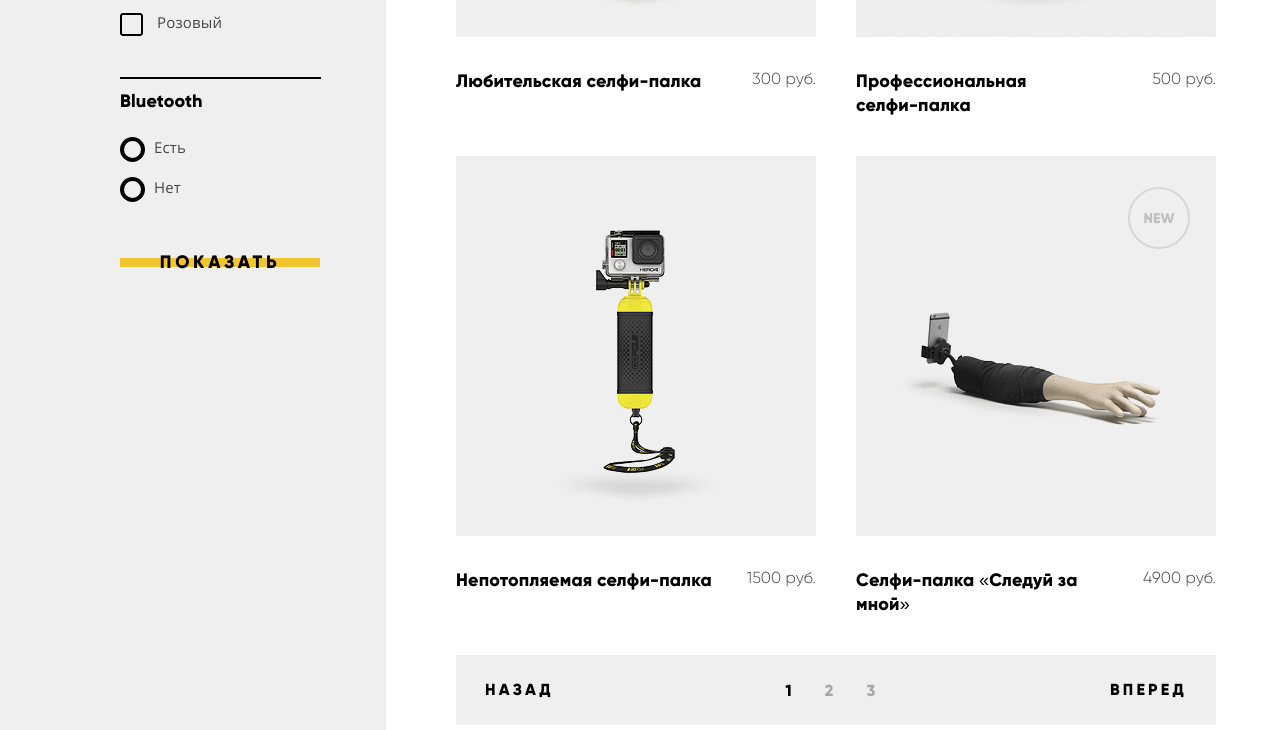
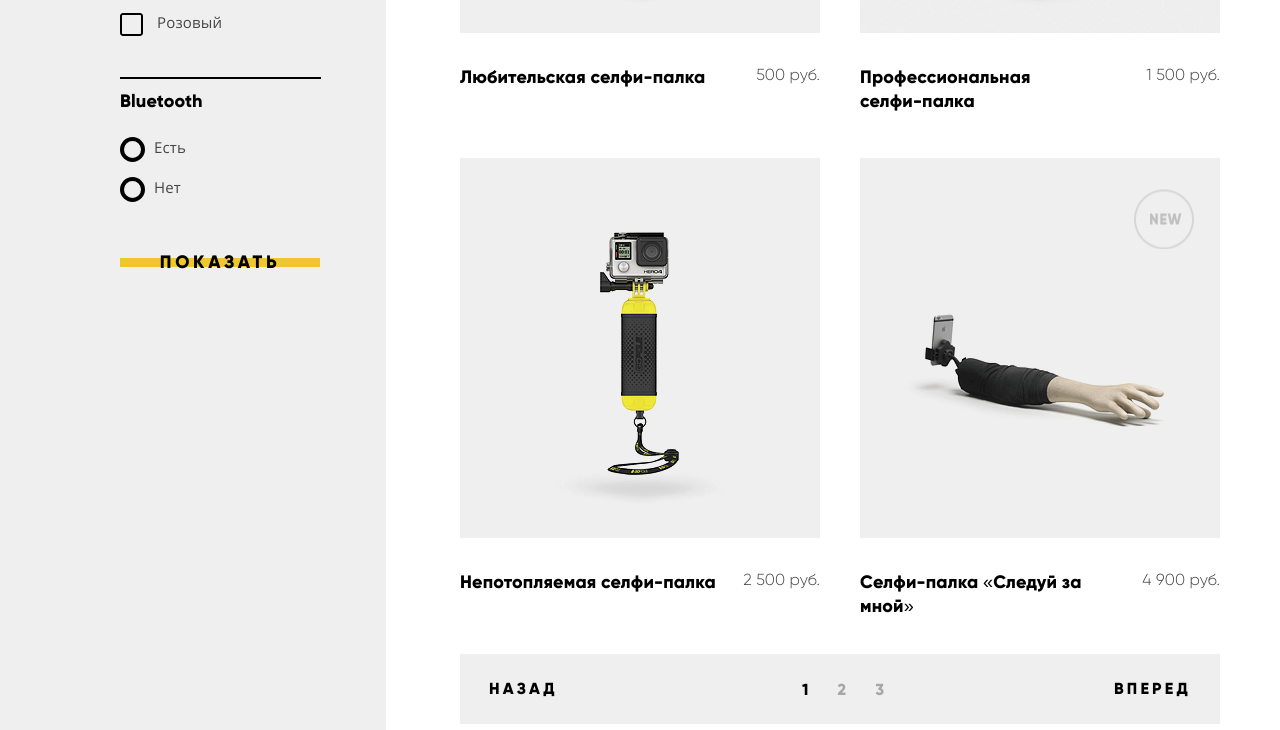
Before and after one commit to zhassymov/768969-device, a plain HTML site: page catalog.html in a window 1280 px wide. Shown: the part 890-1620 px from the top of the page. Drawn offline with Linux system fonts and the light colour scheme; files whose address does not match are found by name.

Commit message:
Финал!

```diff
--- a/catalog.html
+++ b/catalog.html
@@ -112,7 +112,7 @@
                   <label tabindex="0"><input type="radio" name="bluetooth" value="yes"><span class="fake-radio"></span>Есть</label>
                   <label tabindex="0"><input type="radio" name="bluetooth" value="no"><span class="fake-radio"></span>Нет</label>
                 </fieldset>
-                <button class="button-link" type="button">Показать</button>
+                <button class="button-link" type="submit">Показать</button>
               </form>
             </div>
 
@@ -128,7 +128,7 @@
                   </div>
                   <div class="product-label">
                     <a href="#" class="goods-name" >Любительская селфи-палка</a>
-                    <span class="goods-price">300 руб.</span>
+                    <span class="goods-price">500 руб.</span>
                   </div>
                 </li>
                 <li class="goods-item">
@@ -141,7 +141,7 @@
                   </div>
                   <div class="product-label">
                     <a href="#" class="goods-name" >Профессиональная<br> селфи-палка</a>
-                    <span class="goods-price">500 руб.</span>
+                    <span class="goods-price">1 500 руб.</span>
                   </div>
                 </li>
                 <li class="goods-item">
@@ -154,21 +154,20 @@
                   </div>
                   <div class="product-label">
                     <a href="#" class="goods-name" >Непотопляемая селфи-палка</a>
-                    <span class="goods-price">1500 руб.</span>
+                    <span class="goods-price">2 500 руб.</span>
                   </div>
                 </li>
                 <li class="goods-item">
-                  <div>
+                  <div class="new-prod">
                     <img src="img/good-4.png" alt="Селфи-палка «Следуй за мной»" width="360" height="380">
                     <div class="product-add">
                       <a href="#" class="button-link">В корзину</a>
                       <a href="#" class="button-add-cart">Добавить к сравнению</a>
                     </div>
-                    <div class="product-new-item">new</div>
                   </div>
                   <div class="product-label product-new">
                     <a href="#" class="goods-name" >Селфи-палка «Следуй за мной»</a>
-                    <span class="goods-price">4900 руб.</span>
+                    <span class="goods-price">4 900 руб.</span>
                   </div>
                 </li>
               </ul>
--- a/css/style.css
+++ b/css/style.css
@@ -678,15 +678,27 @@ ul.menu-item > li > a {
   margin-bottom: 40px;
 }
 
-.slider-description td {
+/* .slider-description td {
   width: 160px;
-}
+} */
 
 .slider-item .parameter-value {
   font-family: "Gilroy Light", Arial, sans-serif;
   font-size: 36px;
   line-height: 48px;
   color: #000000;
+}
+
+.slider-item .parameter-value:nth-child(1){
+  width: 153px;
+}
+
+.slider-item .parameter-value:nth-child(2){
+  width: 136px;
+}
+
+.slider-item-02 .parameter-value:nth-child(1){
+  width: 160px;
 }
 
 .slider-item .parameter {
@@ -1821,7 +1833,7 @@ input[type="radio"]:checked + .fake-radio::before {
 
 .showcase .column-2 {
   margin: 0;
-  padding: 70px 0 75px 70px;
+  padding: 66px 0 75px 74px;
   background-color: #ffffff;
   width: 760px;
 }
@@ -1925,25 +1937,21 @@ a.button-add-cart:active {
       flex-shrink: 0;
 }
 
-.product-new-item{
+.new-prod::before{
+  content: '';
   position: absolute;
   right: 26px;
   top: 31px;
-  width: 58px;
-  height: 58px;
-  border: 2px solid rgba(0, 0, 0, 0.1);
-  border-radius: 50%;
-  font-family: "Gilroy Extrabold", Arial, sans-serif;
-  font-size: 14px;
-  line-height: 60px;
-  text-align: center;
-  text-transform: uppercase;
-  color: rgba(0, 0, 0, 0.2);
+  display: block;
+  width: 60px;
+  height: 60px;
+  background: url('../img/new_item.png') no-repeat center;
+  background-size: cover;
 }
 
 .goods-name {
   width: 260px;
-  margin: 32px auto 39px 0;
+  margin: 32px auto 45px 0;
   padding: 0;
   font-family: "Gilroy Extrabold", Arial, sans-serif;
   font-size: 18px;
@@ -1972,6 +1980,7 @@ a.button-add-cart:active {
       -ms-flex-align: center;
           align-items: center;
   margin: 0;
+  margin-top: -9px;
   padding: 0;
   background-color: #efefef;
 }
@@ -1994,13 +2003,18 @@ a.button-add-cart:active {
   display: -webkit-box;
   display: -ms-flexbox;
   display: flex;
+  width: 68px;
   padding: 0;
   list-style: none;
 }
 
+.pages-list li:not(:last-child){
+  margin-right: 26px;
+}
+
 .pages-list a {
-  margin: 5px;
-  padding: 10px;
+  /* margin: 5px; */
+  /* padding: 10px; */
   color: rgba(0, 0, 0, 0.3);
 }
 
```
Also changed, not shown: css/style.min.css, img/new_item.png (added).
